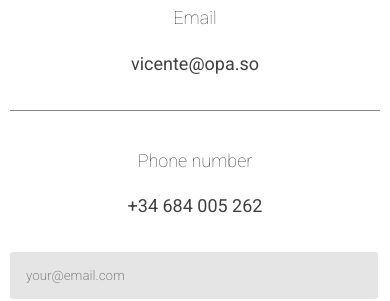
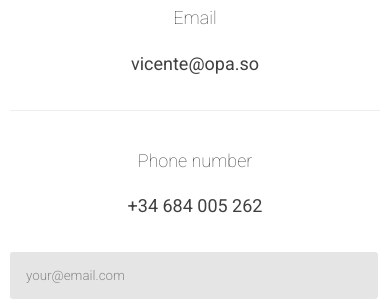
Before and after one commit to vicenteopaso/vicenteopaso, a Jekyll site: the page built from _pages/contact.md, in a window 390 px wide. Shown: the part 620-921 px from the top of the page. Built offline with Jekyll 4.4.1, drawn with Linux system fonts in a browser that asks for light colours.

Commit message:
Update _custom.scss

```diff
--- a/_sass/_custom.scss
+++ b/_sass/_custom.scss
@@ -146,7 +146,7 @@
       text-align: center;
       a { color: #404040 }
       &:first-child {
-        border-right: 1px solid #858585;
+        border-right: 1px solid #eeeeee;
       }
     }
   }
@@ -187,6 +187,28 @@
     }
   }
 }
+header.masthead.scroll {
+  padding-top: 18px;
+  padding-bottom: 6px;
+  a.site-avatar {
+    height: 80px;
+    width: 80px;
+    margin-right: 16px;
+  }
+  .site-info {
+    h1 {
+      font-size: 0.8;
+    }
+    p {
+      display: none;
+    }
+  }
+  nav {
+    font-size: 14px;
+    margin-top: 34px;
+  }
+}
+
 @media screen and (max-width: 640px) {
   header.masthead {
     a.site-avatar {
@@ -212,7 +234,7 @@
         margin: 0;
         padding: 20px 0 30px 0;
         &:first-child {
-          border-bottom: 1px solid #858585;
+          border-bottom: 1px solid #eeeeee;
           border-right: 0 hidden transparent;
         }
       }
```
